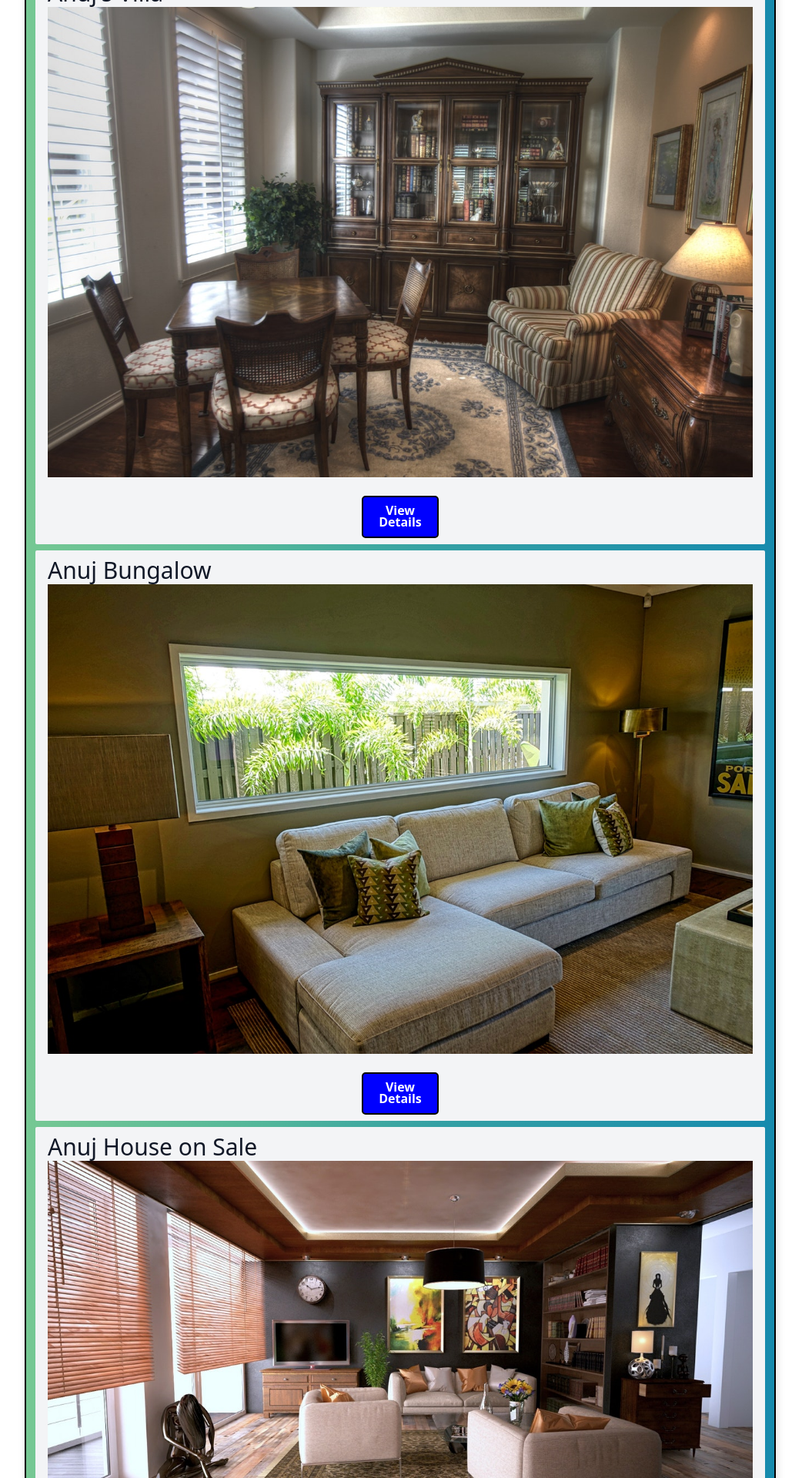
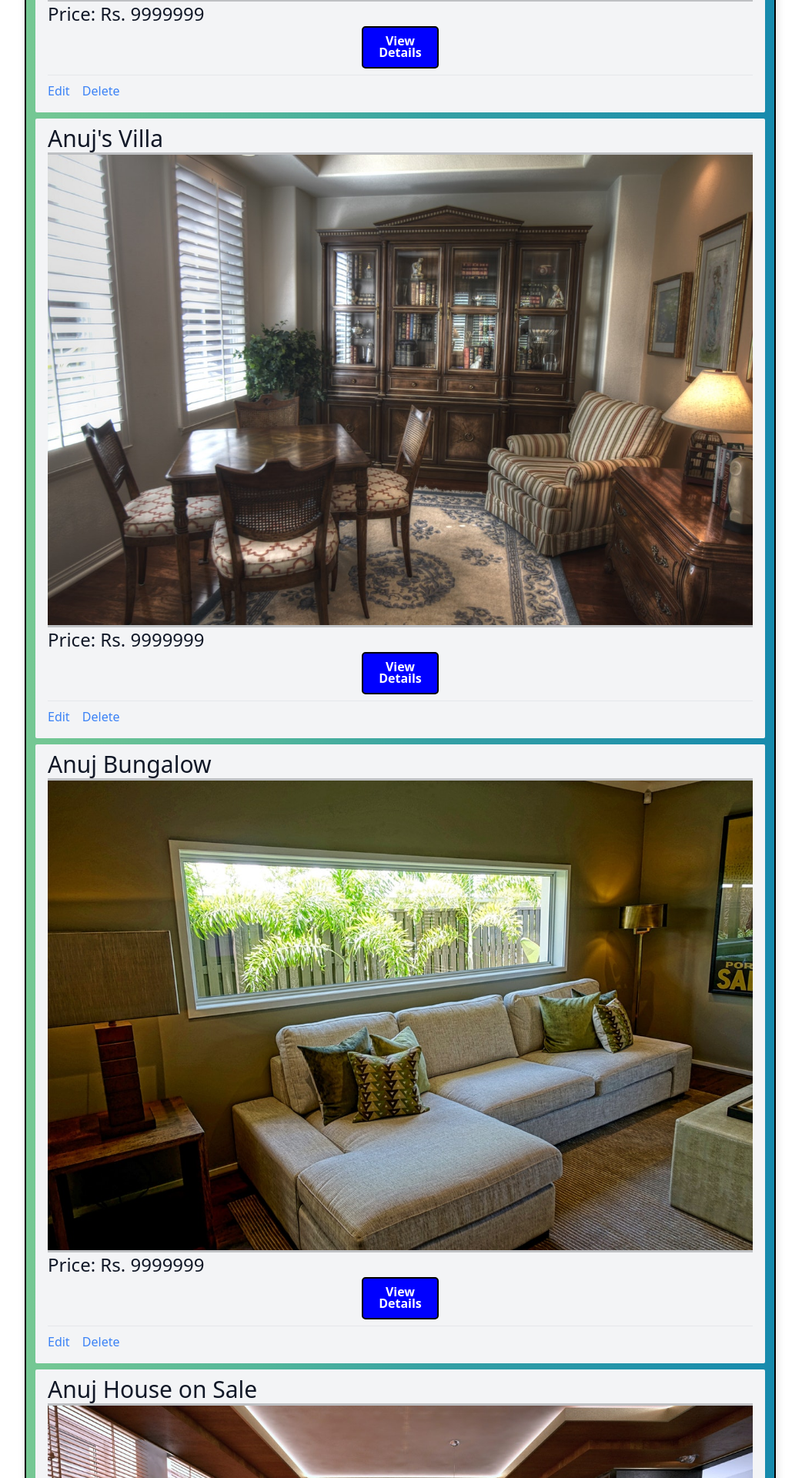
Before and after one commit to Anuj-Gupta4/RealEstateApp, a Django app: page /listing_search in a window 1280 px wide. Shown: the part 2108-4028 px from the top of the page at 77% size, without its empty margins (120-1162 px from the left). Run offline with Django 4.2, Linux system fonts and the light colour scheme; a user stored in the database is signed in; data comes from the database, SQL or seed files in the repository; both versions use the stored data as it was after the commit; parts of the project's set-up code (start-up, migrations or seed data) failed here and were passed over; some libraries are stand-ins or nearby versions.

Commit message:
improved search  page

```diff
--- a/templates/listing_search.html
+++ b/templates/listing_search.html
@@ -86,14 +86,24 @@
     {% for listing in listings %}
 
     <div class="mt-2 px-3 py-2 bg-gray-100 rounded-sm">
-        <h3 class="text-3xl text-gray-900">{{ listing.Title }}</h3>
+        <h3 class="text-3xl text-gray-900">{{ listing.Title }}</h3><hr><hr><hr>
+
         {% if listing.Image %}
         <img src="{{ listing.Image.url }}" alt="">
+
         {% endif %}
-        <br>
-        {% if request.user.is_authenticated %}
-        <center><a class="button" href="/listings/{{ listing.id }}/">View Details</a></center>
+        <hr><hr><hr><h2 class="text-2xl text-gray-900">Price: Rs. {{listing.Price}}</h2>
+
+        {% if request.user.is_staff %}
+        <center><a href="/listings/{{ listing.id }}/" class="button">View Details</a></center>
+        <div class="mt-2 py-2 border-t border-gray-200">
+            <a href="/listings/{{ listing.id }}/edit/" class="text-blue-500">
+                Edit</a>
+            <a href="/listings/{{ listing.id }}/delete/" class="ml-3 text-blue-500">
+                Delete</a>
+        </div>
         {% endif %}
+
     </div>
 
     {% endfor %}
```
Also changed, not shown: db.sqlite3.
